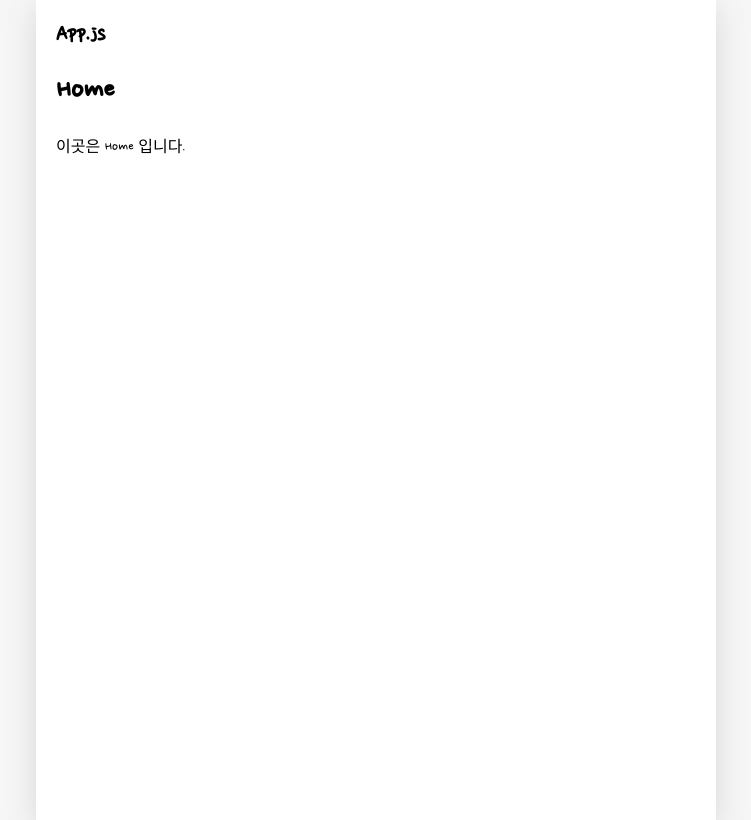
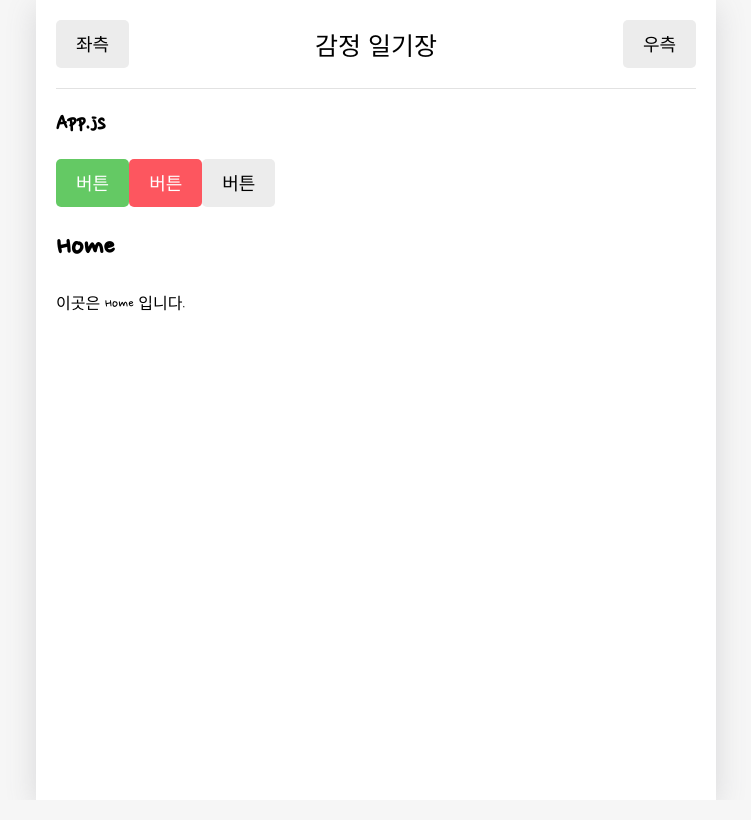
Before and after one commit to Jeongchanyeong/emotiondiary, a React (Create React App) app: page / in a window 1280 px wide. Shown: the whole page, without its empty margins (264-1015 px from the left). Built offline with nearby package versions, Linux system fonts and the light colour scheme; a web font is replaced by a local one.

Commit message:
Feat/ 공통 button, header 작성

```diff
--- a/src/App.css
+++ b/src/App.css
@@ -31,3 +31,69 @@ body {
   padding-left: 20px;
   padding-right: 20px;
 }
+
+/* MyButton */
+.MyButton {
+  cursor: pointer;
+  border: none;
+  border-radius: 5px;
+
+  padding-top: 10px;
+  padding-bottom: 10px;
+  padding-left: 20px;
+  padding-right: 20px;
+
+  font-size: 18px;
+
+  white-space: nowrap;
+
+  font-family: "Nanum Pen Script";
+}
+
+.MyButton_default {
+  background-color: #ececec;
+  color: black;
+}
+
+.MyButton_positive {
+  background-color: #64c964;
+  color: white;
+}
+.MyButton_negative {
+  background-color: #fd565f;
+  color: white;
+}
+
+/* HEADER */
+
+header {
+  padding-top: 20px;
+  padding-bottom: 20px;
+
+  display: flex;
+  align-items: center;
+  border-bottom: 1px solid #e2e2e2;
+}
+
+header > div {
+  display: flex;
+}
+
+header .head_text {
+  width: 50%;
+  font-size: 25px;
+  justify-content: center;
+}
+
+header .head_btn_left {
+  width: 25%;
+  justify-content: start;
+}
+header .head_btn_right {
+  width: 25%;
+  justify-content: flex-end;
+}
+
+header button {
+  font-family: "Nanum Pen Script";
+}
--- a/src/App.js
+++ b/src/App.js
@@ -5,12 +5,39 @@ import Diary from "./pages/Diary";
 import New from "./pages/New";
 import Edit from "./pages/Edit";
 
+// COMPONENTS
+import MyButton from "./components/MyButton";
+import MyHeader from "./components/MyHeader";
+
 function App() {
   return (
     <BrowserRouter>
       <div className="App">
+        <MyHeader
+          headText={"감정 일기장"}
+          leftChild={
+            <MyButton text={"좌측"} onClick={() => alert("왼쪽 클릭")} />
+          }
+          rightChild={
+            <MyButton text={"우측"} onClick={() => alert("오른쪽 클릭")} />
+          }
+        />
         <h2>App.js</h2>
-
+        <MyButton
+          text={"버튼"}
+          onClick={() => alert("버튼 클릭")}
+          type={"positive"}
+        />
+        <MyButton
+          text={"버튼"}
+          onClick={() => alert("버튼 클릭")}
+          type={"negative"}
+        />
+        <MyButton
+          text={"버튼"}
+          onClick={() => alert("버튼 클릭")}
+          type={"default"}
+        />
         <Routes>
           <Route path="/" element={<Home />} />
           <Route path="/new" element={<New />} />
--- /dev/null
+++ b/src/components/MyButton.js
@@ -0,0 +1,18 @@
+const MyButton = ({ type, onClick, text }) => {
+  const btnType = ["positive", "negative"].includes(type) ? type : "default";
+  return (
+    <button
+      className={["MyButton", `MyButton_${btnType}`].join(" ")}
+      onClick={onClick}
+    >
+      {text}
+    </button>
+    // className을 배열로 만들어 type마다
+  );
+};
+
+MyButton.defaultProps = {
+  type: "defalt",
+};
+
+export default MyButton;
--- /dev/null
+++ b/src/components/MyHeader.js
@@ -0,0 +1,11 @@
+const MyHeader = ({ leftChild, headText, rightChild }) => {
+  return (
+    <header>
+      <div className="head_btn_left">{leftChild}</div>
+      <div className="head_text">{headText}</div>
+      <div className="head_btn_right">{rightChild}</div>
+    </header>
+  );
+};
+
+export default MyHeader;
```
Also changed, not shown: 1 other file (tests, documents, lock files or other folders).
